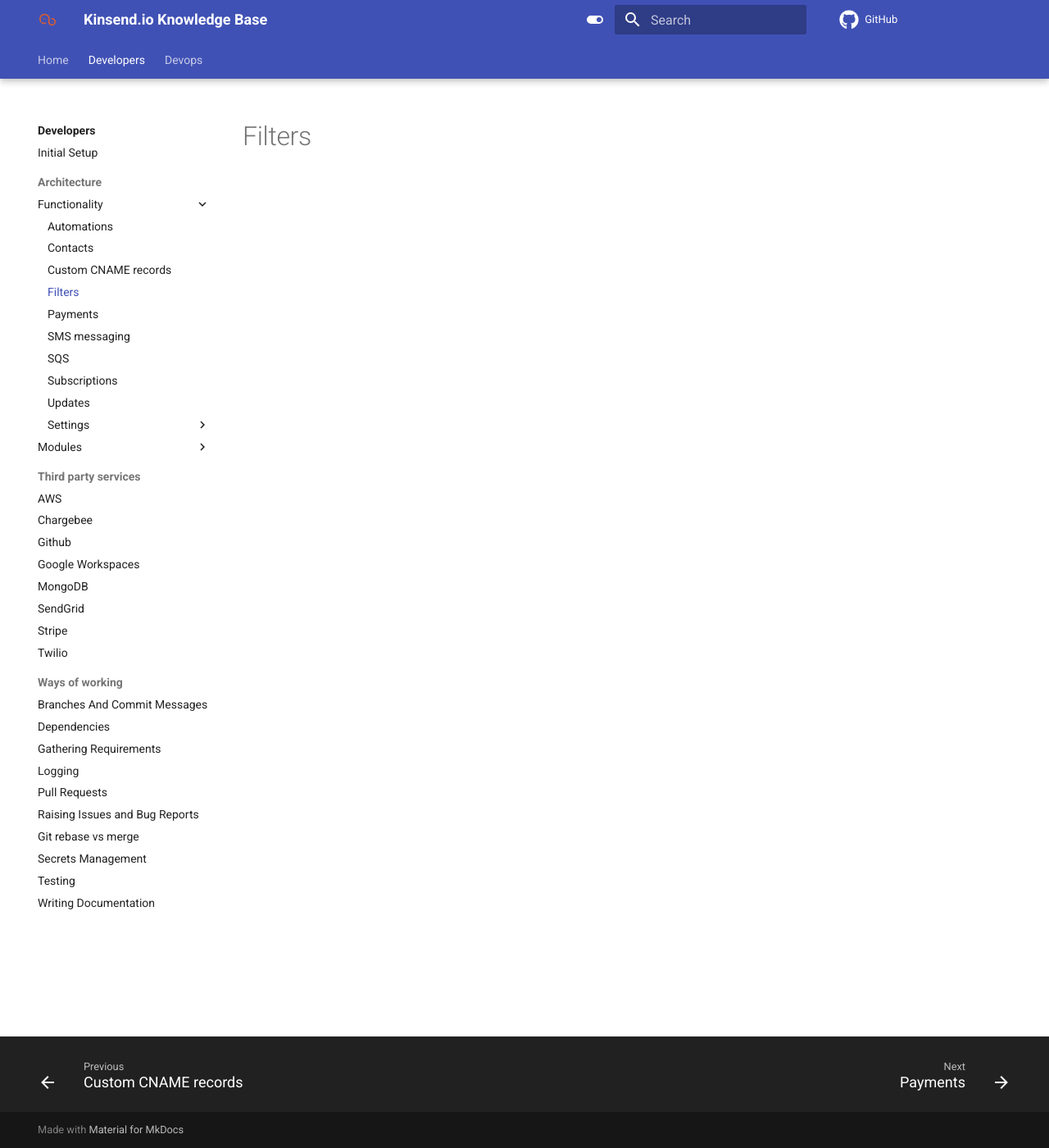
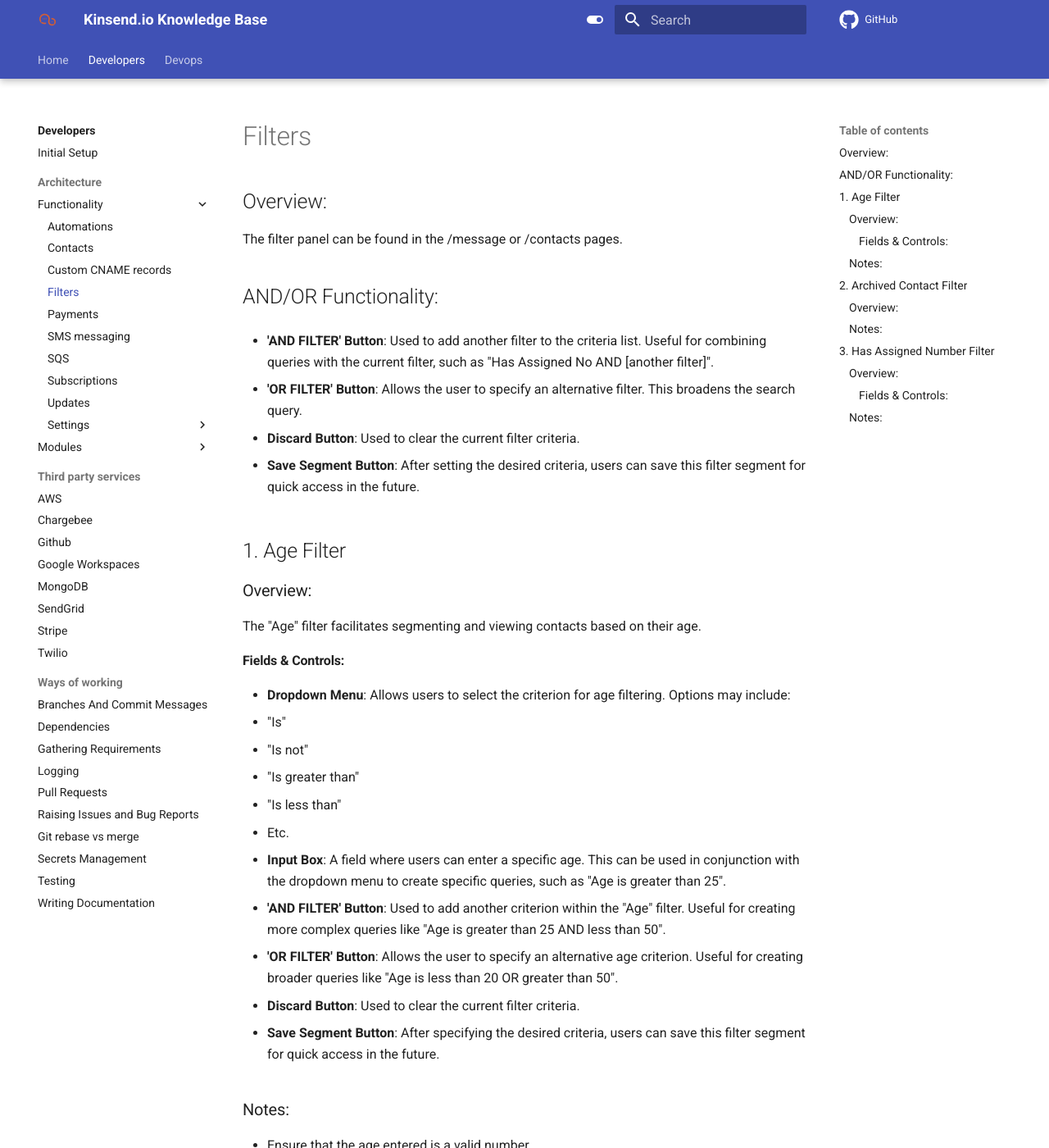
Before and after one commit to kinsend/kinsend-docs, an MkDocs documentation site: the page built from docs/developers/architecture/functionality/filters.md, in a window 1280 px wide and 1400 px high. Shown: the whole window at 82% size. Built offline with MkDocs 1.6.1 and Material for MkDocs 9.7.7, drawn with Linux system fonts in a browser that asks for light colours; comment, search, counter and statistics services are not loaded; some of the changed text lies outside the part shown.

Commit message:
Filters documentation

```diff
--- a/docs/developers/architecture/functionality/filters.md
+++ b/docs/developers/architecture/functionality/filters.md
@@ -1 +1,74 @@
 # Filters
+
+## Overview:
+
+The filter panel can be found in the /message or /contacts pages.
+
+## AND/OR Functionality:
+
+- **'AND FILTER' Button**: Used to add another filter to the criteria list. Useful for combining queries with the current filter, such as "Has Assigned No AND [another filter]".
+
+- **'OR FILTER' Button**: Allows the user to specify an alternative filter. This broadens the search query.
+
+- **Discard Button**: Used to clear the current filter criteria.
+
+- **Save Segment Button**: After setting the desired criteria, users can save this filter segment for quick access in the future.
+
+## 1. Age Filter
+
+### Overview:
+The "Age" filter facilitates segmenting and viewing contacts based on their age.
+
+#### Fields & Controls:
+
+- **Dropdown Menu**: Allows users to select the criterion for age filtering. Options may include:
+  - "Is"
+  - "Is not"
+  - "Is greater than"
+  - "Is less than"
+  - Etc.
+
+- **Input Box**: A field where users can enter a specific age. This can be used in conjunction with the dropdown menu to create specific queries, such as "Age is greater than 25".
+
+- **'AND FILTER' Button**: Used to add another criterion within the "Age" filter. Useful for creating more complex queries like "Age is greater than 25 AND less than 50".
+
+- **'OR FILTER' Button**: Allows the user to specify an alternative age criterion. Useful for creating broader queries like "Age is less than 20 OR greater than 50".
+
+- **Discard Button**: Used to clear the current filter criteria.
+
+- **Save Segment Button**: After specifying the desired criteria, users can save this filter segment for quick access in the future.
+
+### Notes:
+- Ensure that the age entered is a valid number.
+- Provide feedback if the entered age or combination doesn't match any contacts.
+- Allow users to combine multiple criteria for refined search results.
+
+---
+## 2. Archived Contact Filter
+
+### Overview:
+The "Archived Contact" filter enables users to segment and view contacts that have been previously archived in the system.
+
+### Notes:
+- Archived contacts are those that have been temporarily removed from the active list but not permanently deleted.
+- Useful for users who want to clean up their active contact list without losing the contact information.
+
+---
+## 3. Has Assigned Number Filter
+
+### Overview:
+The "Has Assigned Number" filter enables users to segment and view contacts based on whether they have been assigned a specific phone number from a list the user has access to.
+
+#### Fields & Controls:
+
+- **Dropdown Menu**: Allows users to select the criterion for filtering based on assigned phone number status. Options include:
+  - "Has Assigned No"
+  - "Assigned No Is"
+  - "Assigned No Isn't"
+
+- **Input Box** (when applicable): A field where users can enter a specific phone number or choose from a dropdown list of available numbers. Used in conjunction with the "Assigned No Is" option.
+
+### Notes:
+- Ensure valid phone number format when entering or selecting from the list.
+- Provide feedback if the entered or selected phone number doesn't match any contacts or isn't within the user's accessible list.
+- When "Assigned No Is" is selected, prompt or display a dropdown for the user to select or input a specific number.
```
Also changed, not shown: docs/developers/architecture/functionality/contacts.md (+1 -1 lines).
